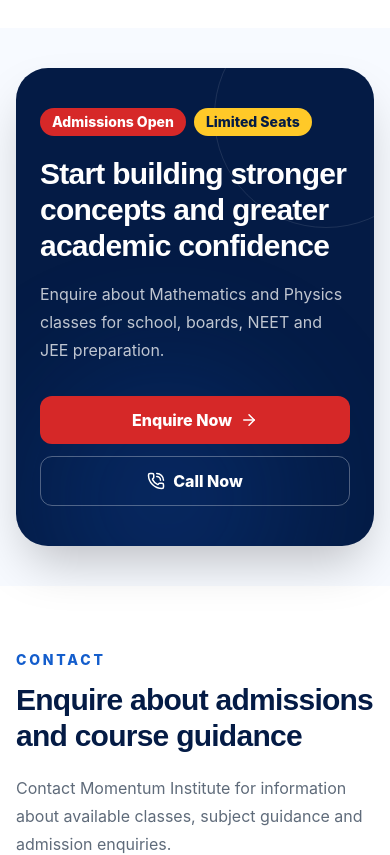
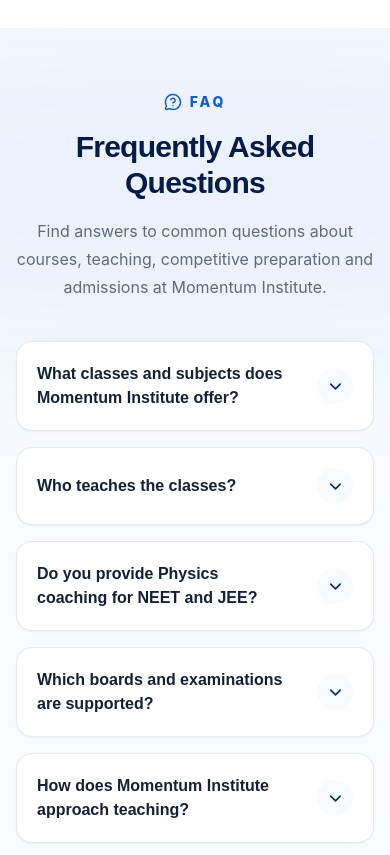
Before and after one commit to IndrajitMondal2210/momentum-institute-website, a React (Vite) app: page / in a window 390 px wide. Shown: the part 9000-9855 px from the top of the page. Built offline with nearby package versions, Linux system fonts and the light colour scheme.

Commit message:
Add FAQ section

```diff
--- a/src/App.jsx
+++ b/src/App.jsx
@@ -5,6 +5,7 @@
 import WhyMomentumSection from './components/WhyMomentumSection'
 import EducatorSection from './components/EducatorSection'
 import TeachingApproachSection from './components/TeachingApproachSection'
+import FAQSection from './components/FAQSection'
 import AdmissionsCTA from './components/AdmissionsCTA'
 import ContactSection from './components/ContactSection'
 import Footer from './components/Footer'
@@ -21,6 +22,7 @@
         <WhyMomentumSection />
         <EducatorSection />
         <TeachingApproachSection />
+        <FAQSection />
         <AdmissionsCTA />
         <ContactSection />
       </main>
--- /dev/null
+++ b/src/components/FAQSection.jsx
@@ -0,0 +1,179 @@
+import { useState } from 'react'
+import { motion, AnimatePresence } from 'framer-motion'
+import { ChevronDown, MessageCircleQuestion } from 'lucide-react'
+
+const faqs = [
+  {
+    id: 1,
+    question: 'What classes and subjects does Momentum Institute offer?',
+    answer:
+      'Momentum Institute offers Mathematics for Classes VI–X and Physics for Classes VI–XII. Dedicated Physics preparation is also available for NEET and JEE examinations. Students from CBSE, ICSE and the West Bengal Board (English medium) are supported.',
+  },
+  {
+    id: 2,
+    question: 'Who teaches the classes?',
+    answer:
+      'The classes are taught and mentored by Moumita Mondal, M.Sc. Physics and B.Ed., with a focus on clear concepts, structured practice and disciplined academic development.',
+  },
+  {
+    id: 3,
+    question: 'Do you provide Physics coaching for NEET and JEE?',
+    answer:
+      'Yes. Momentum Institute provides focused Physics preparation for NEET and JEE, with emphasis on conceptual understanding, numerical problem solving and application-based learning.',
+  },
+  {
+    id: 4,
+    question: 'Which boards and examinations are supported?',
+    answer:
+      'Momentum Institute supports students following CBSE, ICSE and the West Bengal Board (English medium) for school and board-level Physics and Mathematics. Focused Physics preparation is also available for competitive examinations such as NEET and JEE.',
+  },
+  {
+    id: 5,
+    question: 'How does Momentum Institute approach teaching?',
+    answer:
+      'The approach is concept-first and structured around understanding, guided practice, regular revision and progressive improvement. The aim is to help students understand the reasoning behind concepts rather than rely only on memorisation.',
+  },
+  {
+    id: 6,
+    question: 'How are students supported when they have doubts?',
+    answer:
+      'Students are encouraged to ask questions and clarify conceptual gaps during the learning process. Doubt support and guided practice are an important part of the teaching approach.',
+  },
+  {
+    id: 7,
+    question: 'Where is Momentum Institute located?',
+    answer:
+      'Momentum Institute is located at Trilok Abasan, Gopalpur I, Kalipark, Bablatala, Rajarhat, Kolkata, West Bengal 700136.',
+  },
+  {
+    id: 8,
+    question: 'How can I enquire about admission?',
+    answer:
+      'You can contact Momentum Institute by phone or WhatsApp to discuss available courses, class requirements and admission enquiries. You can also use the contact section on this website.',
+  },
+]
+
+function FAQItem({ faq }) {
+  const [isOpen, setIsOpen] = useState(false)
+
+  return (
+    <motion.div
+      layout
+      className={`overflow-hidden rounded-2xl border transition-all duration-300 ${
+        isOpen
+          ? 'border-navy-primary/20 bg-clean shadow-md'
+          : 'border-navy-primary/10 bg-white shadow-sm hover:border-navy-primary/20 hover:shadow-md'
+      }`}
+    >
+      <button
+        type="button"
+        onClick={() => setIsOpen(!isOpen)}
+        className="flex w-full items-center justify-between gap-4 px-5 py-5 text-left sm:px-6"
+        aria-expanded={isOpen}
+      >
+        <span
+          className={`pr-2 font-brand text-base font-extrabold transition-colors sm:text-lg ${
+            isOpen ? 'text-navy-deep' : 'text-text-dark'
+          }`}
+        >
+          {faq.question}
+        </span>
+
+        <span
+          className={`grid h-9 w-9 shrink-0 place-items-center rounded-full transition-colors ${
+            isOpen
+              ? 'bg-navy-primary text-white'
+              : 'bg-clean text-navy-primary'
+          }`}
+        >
+          <motion.span
+            animate={{ rotate: isOpen ? 180 : 0 }}
+            transition={{ duration: 0.25 }}
+          >
+            <ChevronDown size={19} />
+          </motion.span>
+        </span>
+      </button>
+
+      <AnimatePresence initial={false}>
+        {isOpen && (
+          <motion.div
+            initial={{ height: 0, opacity: 0 }}
+            animate={{ height: 'auto', opacity: 1 }}
+            exit={{ height: 0, opacity: 0 }}
+            transition={{
+              duration: 0.3,
+              ease: [0.25, 0.1, 0.25, 1],
+            }}
+          >
+            <div className="border-t border-navy-primary/10 px-5 pb-5 pt-4 leading-7 text-text-muted sm:px-6">
+              {faq.answer}
+            </div>
+          </motion.div>
+        )}
+      </AnimatePresence>
+    </motion.div>
+  )
+}
+
+export default function FAQSection() {
+  return (
+    <section
+      id="faq"
+      className="relative overflow-hidden bg-clean py-16 sm:py-20 lg:py-24"
+    >
+      <div
+        aria-hidden="true"
+        className="absolute left-1/2 top-0 h-80 w-[700px] -translate-x-1/2 rounded-full bg-electric/5 blur-3xl"
+      />
+
+      <div className="relative z-10 mx-auto max-w-7xl px-4 sm:px-6 lg:px-8">
+        <div className="mx-auto max-w-3xl text-center">
+          <p className="inline-flex items-center gap-2 text-sm font-extrabold uppercase tracking-[0.2em] text-electric">
+            <MessageCircleQuestion size={18} />
+            FAQ
+          </p>
+
+          <h2 className="mt-3 font-brand text-3xl font-extrabold tracking-tight text-navy-deep sm:text-4xl">
+            Frequently Asked Questions
+          </h2>
+
+          <p className="mt-4 text-base leading-7 text-text-muted sm:text-lg">
+            Find answers to common questions about courses, teaching,
+            competitive preparation and admissions at Momentum Institute.
+          </p>
+        </div>
+
+        <div className="mx-auto mt-10 grid max-w-5xl gap-4 lg:grid-cols-2 lg:items-start">
+          {faqs.map((faq, index) => (
+            <motion.div
+              key={faq.id}
+              initial={{ opacity: 0, y: 20 }}
+              whileInView={{ opacity: 1, y: 0 }}
+              viewport={{ once: true, margin: '-50px' }}
+              transition={{
+                duration: 0.45,
+                delay: index * 0.05,
+              }}
+            >
+              <FAQItem faq={faq} />
+            </motion.div>
+          ))}
+        </div>
+
+        <div className="mt-10 text-center">
+          <p className="text-sm text-text-muted">
+            Still have a question?
+          </p>
+
+          <a
+            href="#contact"
+            className="mt-3 inline-flex items-center justify-center rounded-xl bg-navy-primary px-6 py-3 font-extrabold text-white transition hover:bg-electric focus:outline-none focus-visible:ring-2 focus-visible:ring-electric"
+          >
+            Contact Momentum Institute
+          </a>
+        </div>
+      </div>
+    </section>
+  )
+}
--- a/src/components/Navbar.jsx
+++ b/src/components/Navbar.jsx
@@ -7,6 +7,7 @@
   { name: 'Courses', href: '#courses' },
   { name: 'Why Momentum', href: '#why-momentum' },
   { name: 'About Educator', href: '#educator' },
+  { name: 'FAQ', href: '#faq' },
   { name: 'Contact', href: '#contact' },
 ]
 
```
